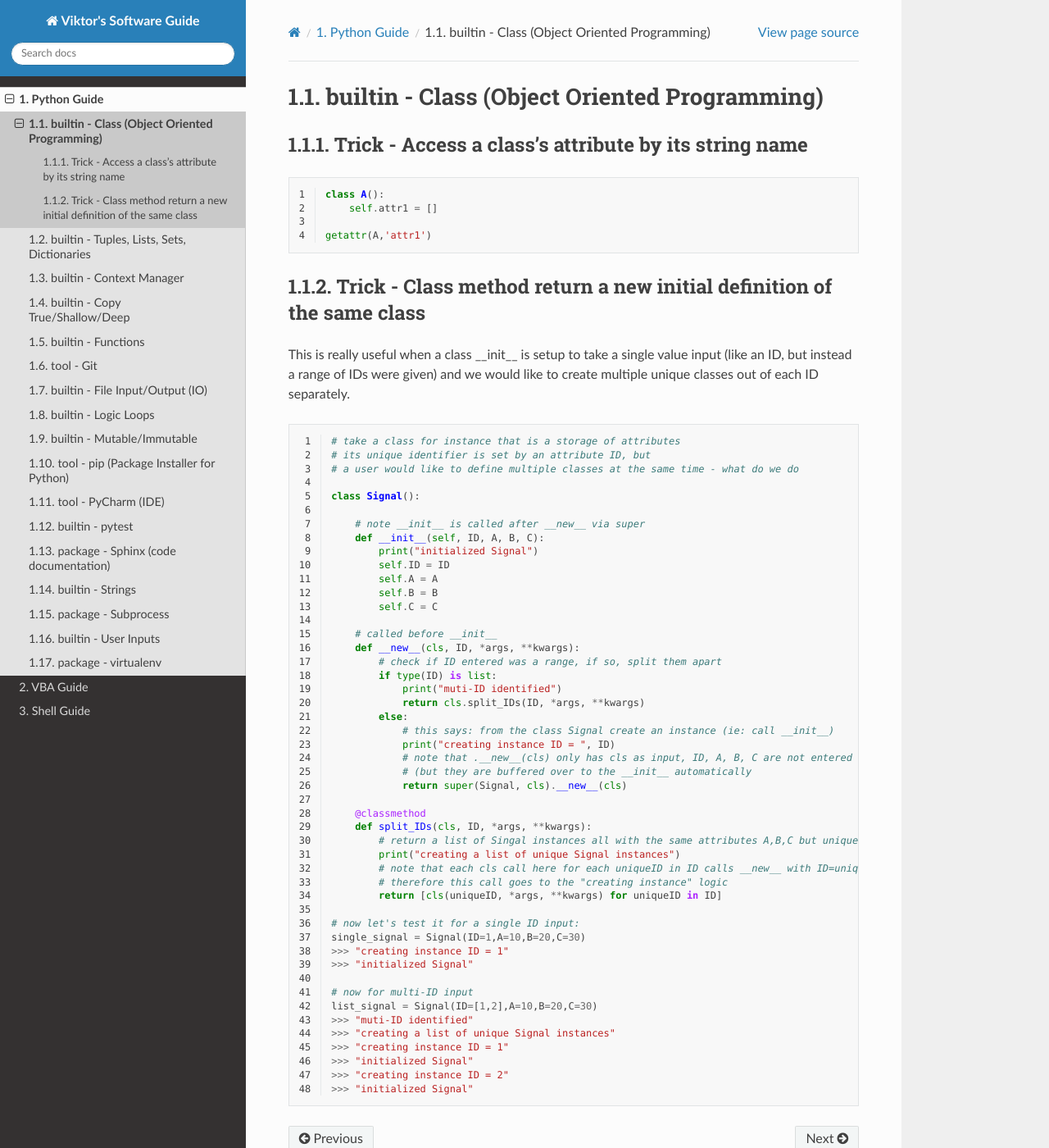
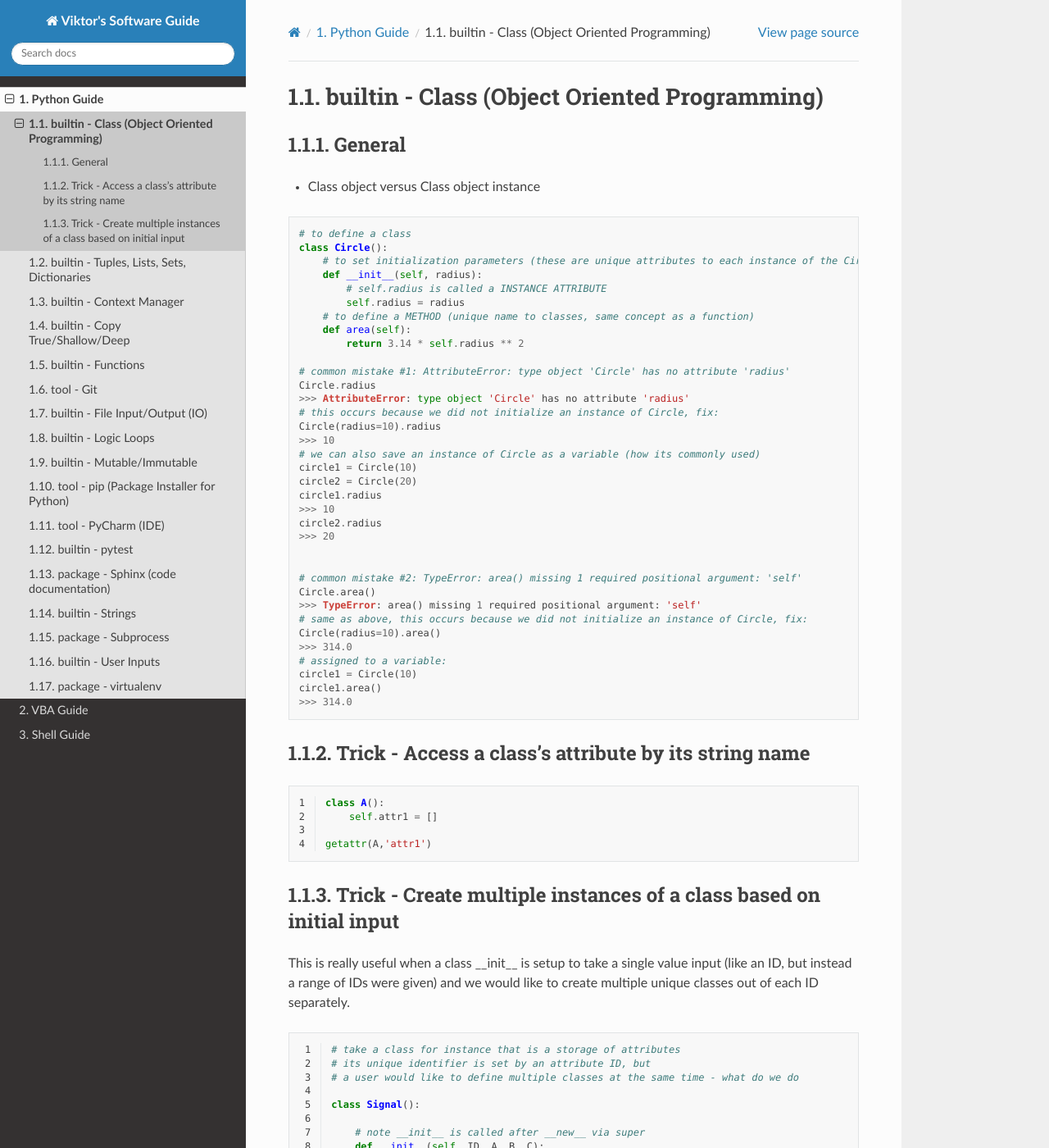
Before and after one commit to PydPiper/viks_SoftwareGuide, a Sphinx documentation site: the page built from source/python/class.rst, in a window 1280 px wide and 1400 px high. Shown: the whole window at 82% size. Built offline with Sphinx 7.4.7 and the Read the Docs theme 2.0.0, drawn with Linux system fonts in a browser that asks for light colours.

Commit message:
added class instance

```diff
--- a/source/python/class.rst
+++ b/source/python/class.rst
@@ -1,5 +1,49 @@
 builtin - Class (Object Oriented Programming)
 =============================================
+
+General
+-------
+
+- Class object versus Class object instance
+
+.. code-block:: python
+
+    # to define a class
+    class Circle():
+        # to set initialization parameters (these are unique attributes to each instance of the Circle class)
+        def __init__(self, radius):
+            # self.radius is called a INSTANCE ATTRIBUTE
+            self.radius = radius
+        # to define a METHOD (unique name to classes, same concept as a function)
+        def area(self):
+            return 3.14 * self.radius ** 2
+
+    # common mistake #1: AttributeError: type object 'Circle' has no attribute 'radius'
+    Circle.radius
+    >>> AttributeError: type object 'Circle' has no attribute 'radius'
+    # this occurs because we did not initialize an instance of Circle, fix:
+    Circle(radius=10).radius
+    >>> 10
+    # we can also save an instance of Circle as a variable (how its commonly used)
+    circle1 = Circle(10)
+    circle2 = Circle(20)
+    circle1.radius
+    >>> 10
+    circle2.radius
+    >>> 20
+
+
+    # common mistake #2: TypeError: area() missing 1 required positional argument: 'self'
+    Circle.area()
+    >>> TypeError: area() missing 1 required positional argument: 'self'
+    # same as above, this occurs because we did not initialize an instance of Circle, fix:
+    Circle(radius=10).area()
+    >>> 314.0
+    # assigned to a variable:
+    circle1 = Circle(10)
+    circle1.area()
+    >>> 314.0
+
 
 
 Trick - Access a class's attribute by its string name
@@ -14,8 +58,8 @@ Trick - Access a class's attribute by its string name
     getattr(A,'attr1')
 
 
-Trick - Class method return a new initial definition of the same class
-----------------------------------------------------------------------
+Trick - Create multiple instances of a class based on initial input
+-------------------------------------------------------------------
 This is really useful when a class __init__ is setup to take a single value input (like an ID, but instead a
 range of IDs were given) and we would like to create multiple unique classes out of each ID separately.
 
```
